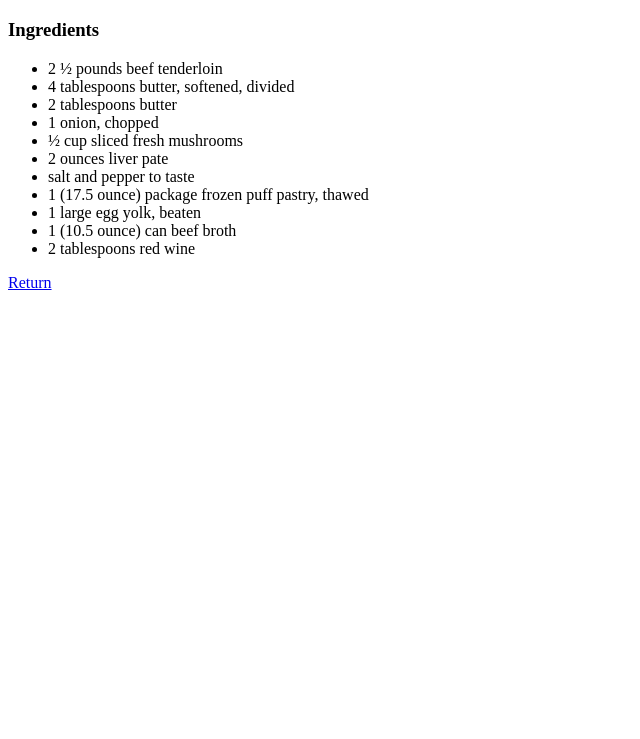
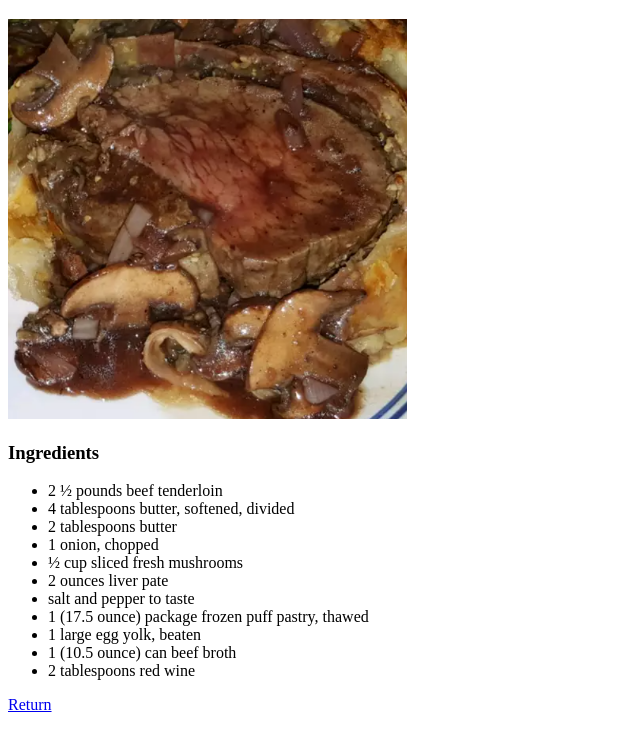
Before and after one commit to gaba-bouliva/odin-recipes, a plain HTML site: page beef_wellington.html in a window 1280 px wide. Shown: the part 61-800 px from the top of the page, without its empty margins (0-640 px from the left). Drawn offline with Linux system fonts and the light colour scheme.

Commit message:
add beef wellington recipe image

```diff
--- a/beef_wellington.html
+++ b/beef_wellington.html
@@ -8,6 +8,7 @@
 </head>
 <body>
   <h1>Beef Wellington</h1>
+  <img src="/images/beef_meat.PNG" alt="Beef Wellington" height="400px" />
   <h3>Ingredients</h3>
   <ul>
 
```
Also changed, not shown: images/beef_meat.PNG (added).
